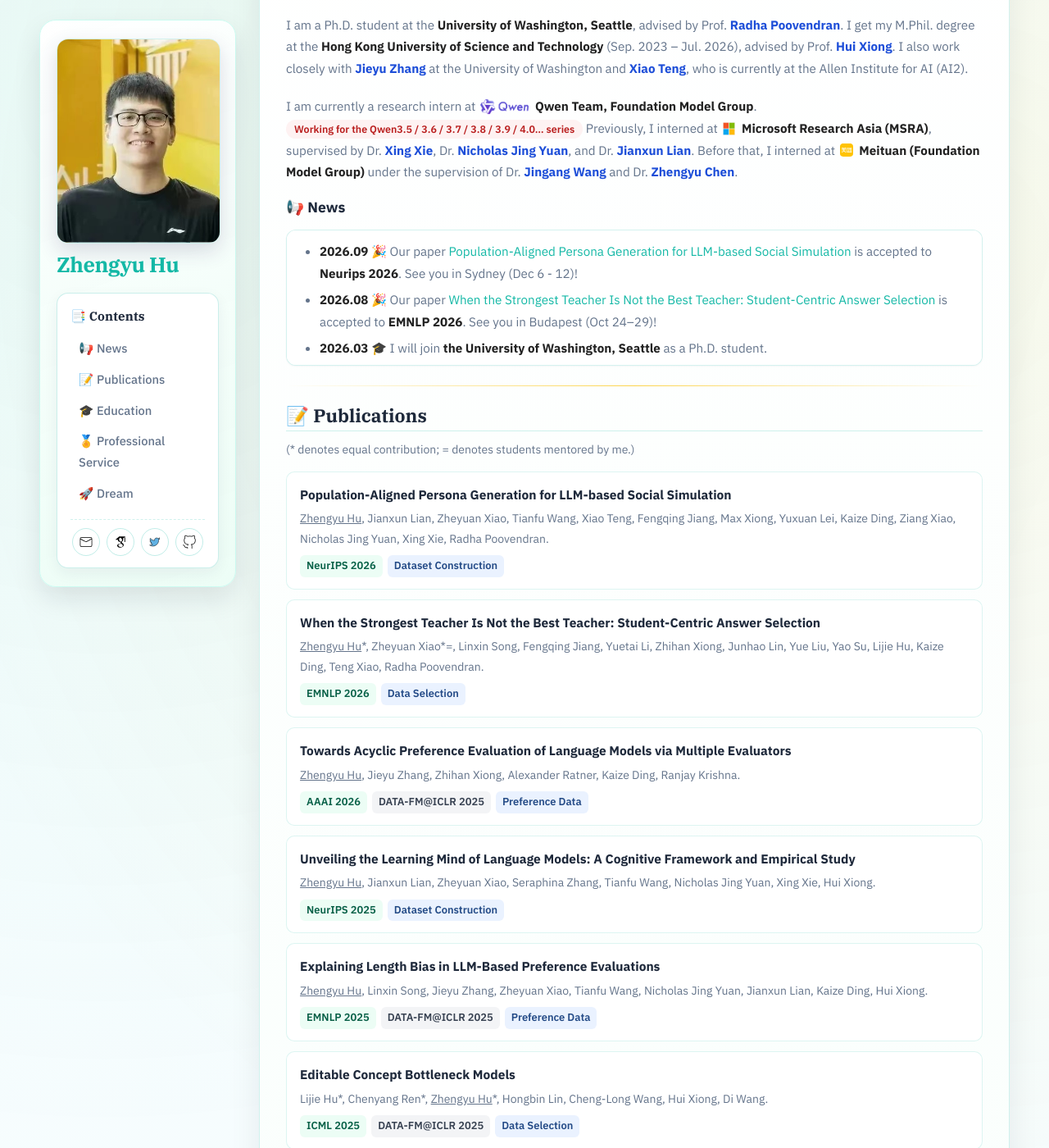
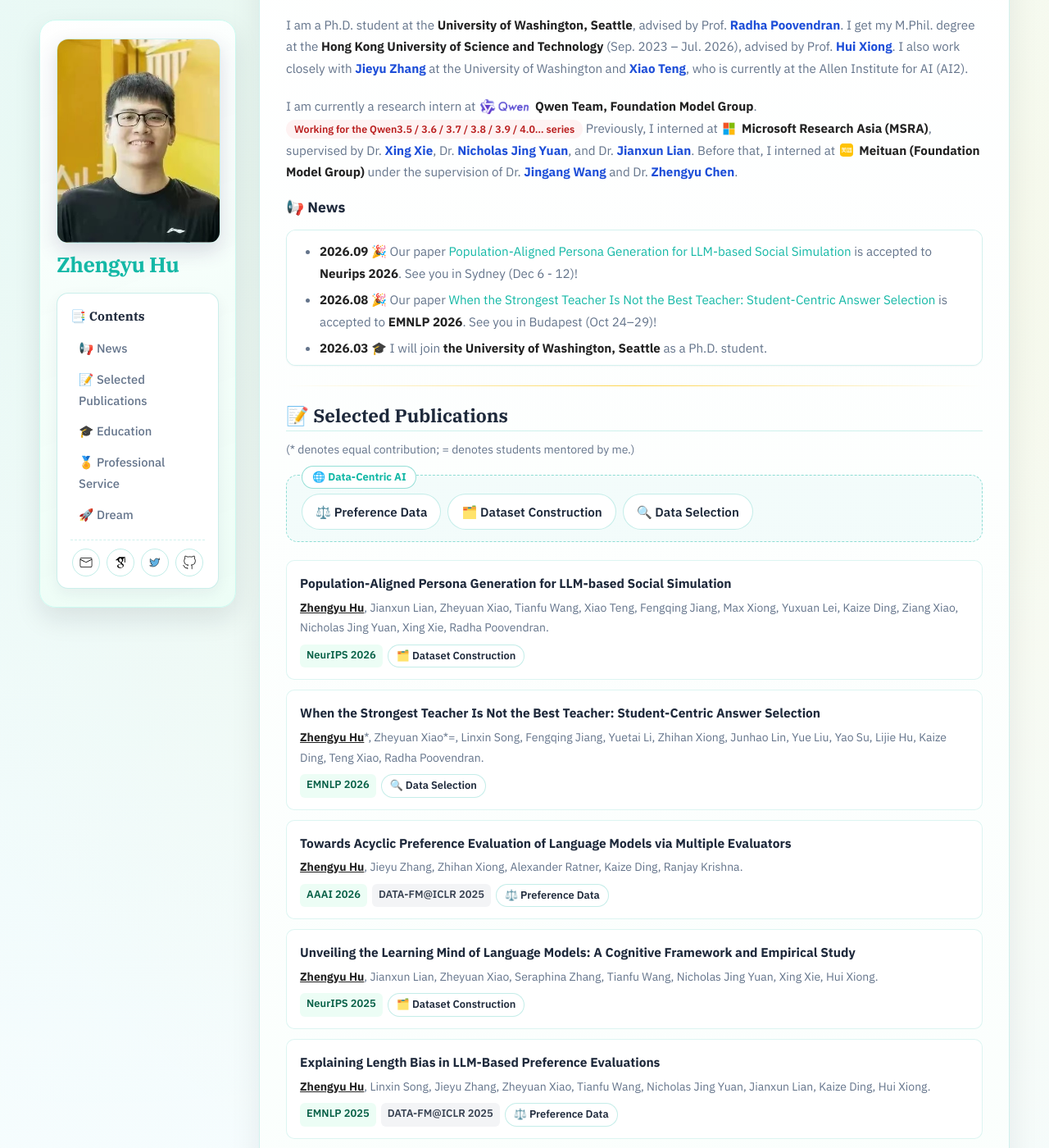
Before and after one commit to ppsmk388/ppsmk388.github.io, a Jekyll site: the page built from index.md, in a window 1280 px wide and 1400 px high, scrolled down 225 px. Shown: the whole window at 82% size. Built offline with Jekyll 4.4.1, drawn with Linux system fonts in a browser that asks for light colours; some of the changed text lies outside the part shown.

Commit message:
Restore publication category legend and emphasize author name

```diff
--- a/_layouts/default.html
+++ b/_layouts/default.html
@@ -24,7 +24,7 @@
           <div class="site-toc-title">📑 Contents</div>
           <ul>
             <li><a href="#news">📢 News</a></li>
-            <li><a href="#publications">📝 Publications</a></li>
+            <li><a href="#publications">📝 Selected Publications</a></li>
             <li><a href="#education">🎓 Education</a></li>
             <li><a href="#service">🏅 Professional Service</a></li>
             <li><a href="#dream">🚀 Dream</a></li>
--- a/assets/css/style.css
+++ b/assets/css/style.css
@@ -544,9 +544,19 @@
 
 .venue-submitted { background: #fff3e0; color: #9a3412; }
 
-.paper-category { background: #eaf2ff; color: #234a86; }
+.paper-tags > .paper-category { padding: 2px 10px; }
 
 .pub-hint { color: var(--ink-2); font-size: 0.92em; margin: -8px 0 14px; }
+
+.research-umbrella { position: relative; border: 1.5px dashed rgba(var(--accent-rgb), 0.45); border-radius: 14px; padding: 22px 18px 14px; margin: 18px 0 22px; background: rgba(var(--accent-rgb), 0.04); }
+
+.research-umbrella-label { position: absolute; top: -12px; left: 18px; padding: 2px 12px; background: var(--card, #fffdf8); border: 1px solid rgba(var(--accent-rgb), 0.45); border-radius: 999px; font-size: 0.85em; font-weight: 700; color: var(--accent); }
+
+.research-categories { display: flex; flex-wrap: wrap; gap: 8px; }
+
+.research-category, .paper-tags > .paper-category { border: 1px solid rgba(var(--accent-rgb), 0.25); border-radius: 999px; background: var(--card, #fffdf8); color: var(--ink-1); font-weight: 600; }
+
+.research-category { display: inline-block; padding: 8px 16px; }
 
 .paper-list { list-style: none; padding: 0; margin: 0; }
 
```
Also changed, not shown: README.md.
